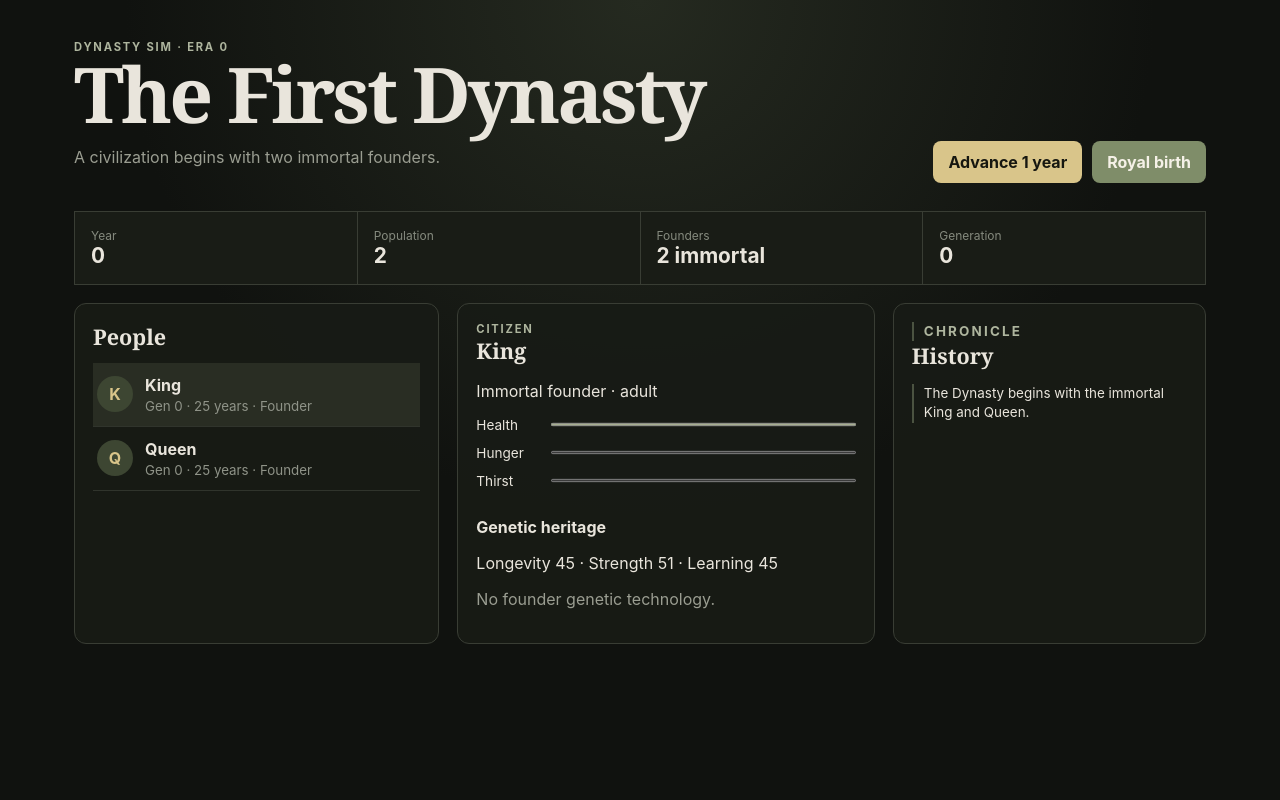
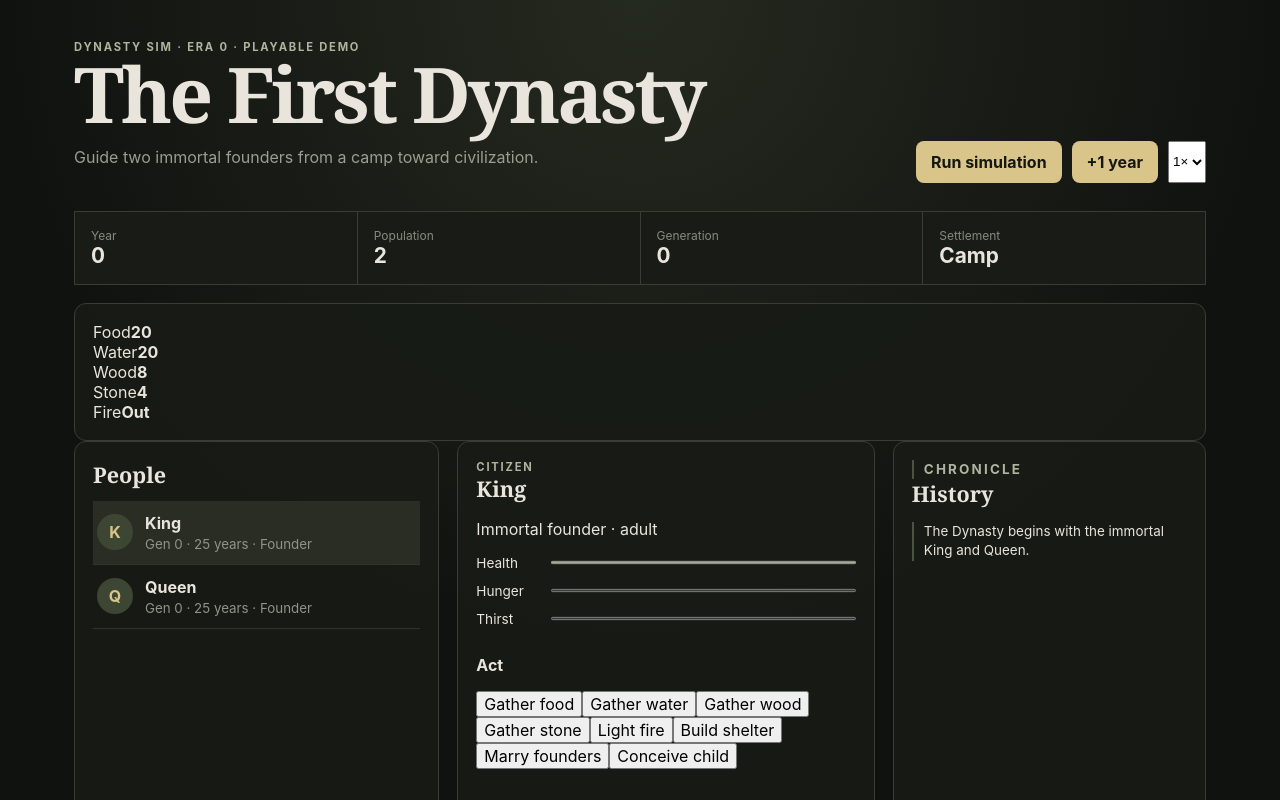
Before and after one commit to sylviesokolov-cyber/hdncv, a React (Vite) app: page / in a window 1280 px wide. Shown: the top 800 px of the page. Built offline with nearby package versions, Linux system fonts and the light colour scheme.

Commit message:
feat(ui): turn kernel into playable survival demo

```diff
--- a/src/ui/App.tsx
+++ b/src/ui/App.tsx
@@ -1,16 +1,24 @@
-import {useMemo,useState} from "react";
+import {useEffect,useMemo,useState} from "react";
 import {Simulation} from "../simulation/core/simulation";
 import type {Citizen} from "../simulation/core/types";
 
 export function App(){
  const sim=useMemo(()=>new Simulation(20260918),[]);
- const [,refresh]=useState(0); const [selected,setSelected]=useState<Citizen>(sim.state.citizens[sim.state.founders.kingId]);
- const king=sim.state.citizens[sim.state.founders.kingId], queen=sim.state.citizens[sim.state.founders.queenId];
- const advance=()=>{sim.advance(1);refresh(x=>x+1);setSelected(sim.state.citizens[selected.id]??selected)};
- const child=()=>{try{const c=sim.createChild(king,queen);setSelected(c);refresh(x=>x+1)}catch(e){alert(e instanceof Error?e.message:"Command failed")}};
- return <main className="game"><header><div><p className="eyebrow">DYNASTY SIM · ERA 0</p><h1>The First Dynasty</h1><p className="muted">A civilization begins with two immortal founders.</p></div><div className="controls"><button onClick={advance}>Advance 1 year</button><button onClick={child}>Royal birth</button></div></header>
- <section className="stats"><div><span>Year</span><strong>{sim.state.tick}</strong></div><div><span>Population</span><strong>{sim.livingCitizens.length}</strong></div><div><span>Founders</span><strong>2 immortal</strong></div><div><span>Generation</span><strong>{Math.max(...sim.livingCitizens.map(c=>c.generation))}</strong></div></section>
- <section className="layout"><div className="people panel"><h2>People</h2>{sim.livingCitizens.map(c=><button className={"person "+(selected.id===c.id?"selected":"")} key={c.id} onClick={()=>setSelected(c)}><span className="avatar">{c.sex==="male"?"K":"Q"}</span><span><b>{c.name}</b><small>Gen {c.generation} · {c.ageYears} years · {c.founder?"Founder":"Royal descendant"}</small></span></button>)}</div>
- <div className="panel detail"><p className="eyebrow">CITIZEN</p><h2>{selected.name}</h2><p>{selected.founder?"Immortal founder":"Mortal descendant"} · {selected.lifeStage}</p><div className="meters"><label>Health <progress value={selected.health} max="100"/></label><label>Hunger <progress value={selected.hunger} max="100"/></label><label>Thirst <progress value={selected.thirst} max="100"/></label></div><h3>Genetic heritage</h3><p>Longevity {selected.genome.longevity} · Strength {selected.genome.strength} · Learning {selected.genome.learning}</p><p className="muted">{selected.genome.geneticTechIds.length?("Founder technologies: "+selected.genome.geneticTechIds.join(", ")):"No founder genetic technology."}</p></div>
- <div className="panel chronicle"><p className="eyebrow">CHRONICLE</p><h2>History</h2>{sim.state.chronicle.slice(-8).reverse().map((e,i)=><p key={i}>{e}</p>)}</div></section></main>;
+ const [,refresh]=useState(0); const [selected,setSelected]=useState<Citizen>(sim.state.citizens.c_king);
+ const [running,setRunning]=useState(false); const [speed,setSpeed]=useState(1);
+ const king=sim.state.citizens.c_king,queen=sim.state.citizens.c_queen;
+ useEffect(()=>{if(!running)return;const id=window.setInterval(()=>{sim.advance(1);refresh(x=>x+1);setSelected(c=>sim.state.citizens[c.id]??c)},Math.max(150,1000/speed));return()=>window.clearInterval(id)},[running,speed,sim]);
+ const act=(fn:()=>void)=>{try{fn();refresh(x=>x+1);setSelected(c=>sim.state.citizens[c.id]??c)}catch(e){window.alert(e instanceof Error?e.message:"Command failed")}};
+ const gather=(resource:"food"|"water"|"wood"|"stone")=>act(()=>sim.gather(selected,resource));
+ const maxGen=Math.max(...Object.values(sim.state.citizens).map(c=>c.generation));
+ return <main className="game">
+ <header><div><p className="eyebrow">DYNASTY SIM · ERA 0 · PLAYABLE DEMO</p><h1>The First Dynasty</h1><p className="muted">Guide two immortal founders from a camp toward civilization.</p></div>
+ <div className="controls"><button onClick={()=>setRunning(!running)}>{running?"Pause":"Run simulation"}</button><button onClick={()=>act(()=>sim.advance(1))}>+1 year</button><select value={speed} onChange={e=>setSpeed(Number(e.target.value))}><option value={1}>1×</option><option value={2}>2×</option><option value={4}>4×</option><option value={8}>8×</option></select></div></header>
+ <section className="stats"><div><span>Year</span><strong>{sim.state.tick}</strong></div><div><span>Population</span><strong>{sim.livingCitizens.length}</strong></div><div><span>Generation</span><strong>{maxGen}</strong></div><div><span>Settlement</span><strong>{sim.state.settlement.shelterLevel?"Shelter":"Camp"}</strong></div></section>
+ <section className="resources panel"><div><span>Food</span><strong>{sim.state.resources.food}</strong></div><div><span>Water</span><strong>{sim.state.resources.water}</strong></div><div><span>Wood</span><strong>{sim.state.resources.wood}</strong></div><div><span>Stone</span><strong>{sim.state.resources.stone}</strong></div><div><span>Fire</span><strong>{sim.state.settlement.fireLit?"Lit":"Out"}</strong></div></section>
+ <section className="layout">
+ <div className="people panel"><h2>People</h2>{sim.livingCitizens.map(c=><button className={"person "+(selected.id===c.id?"selected":"")} key={c.id} onClick={()=>setSelected(c)}><span className="avatar">{c.sex==="male"?"K":"Q"}</span><span><b>{c.name}</b><small>Gen {c.generation} · {c.ageYears} years · {c.founder?"Founder":"Royal descendant"}</small></span></button>)}</div>
+ <div className="panel detail"><p className="eyebrow">CITIZEN</p><h2>{selected.name}</h2><p>{selected.founder?"Immortal founder":"Mortal descendant"} · {selected.lifeStage}</p><div className="meters"><label>Health <progress value={selected.health} max="100"/></label><label>Hunger <progress value={selected.hunger} max="100"/></label><label>Thirst <progress value={selected.thirst} max="100"/></label></div><h3>Act</h3><div className="action-grid"><button onClick={()=>gather("food")}>Gather food</button><button onClick={()=>gather("water")}>Gather water</button><button onClick={()=>gather("wood")}>Gather wood</button><button onClick={()=>gather("stone")}>Gather stone</button><button onClick={()=>act(()=>sim.lightFire(selected))}>Light fire</button><button onClick={()=>act(()=>sim.buildShelter(selected))}>Build shelter</button><button onClick={()=>act(()=>sim.marry(king,queen))}>Marry founders</button><button onClick={()=>act(()=>sim.conceive(queen,king))}>Conceive child</button></div><h3>Genetic heritage</h3><p>Longevity {selected.genome.longevity} · Strength {selected.genome.strength} · Learning {selected.genome.learning}</p><p className="muted">{selected.genome.geneticTechIds.length?("Founder technologies: "+selected.genome.geneticTechIds.join(", ")):"No founder genetic technology."}</p></div>
+ <div className="panel chronicle"><p className="eyebrow">CHRONICLE</p><h2>History</h2>{sim.state.chronicle.slice(-12).reverse().map((e,i)=><p key={i}>{e}</p>)}</div>
+ </section></main>;
 }
```
